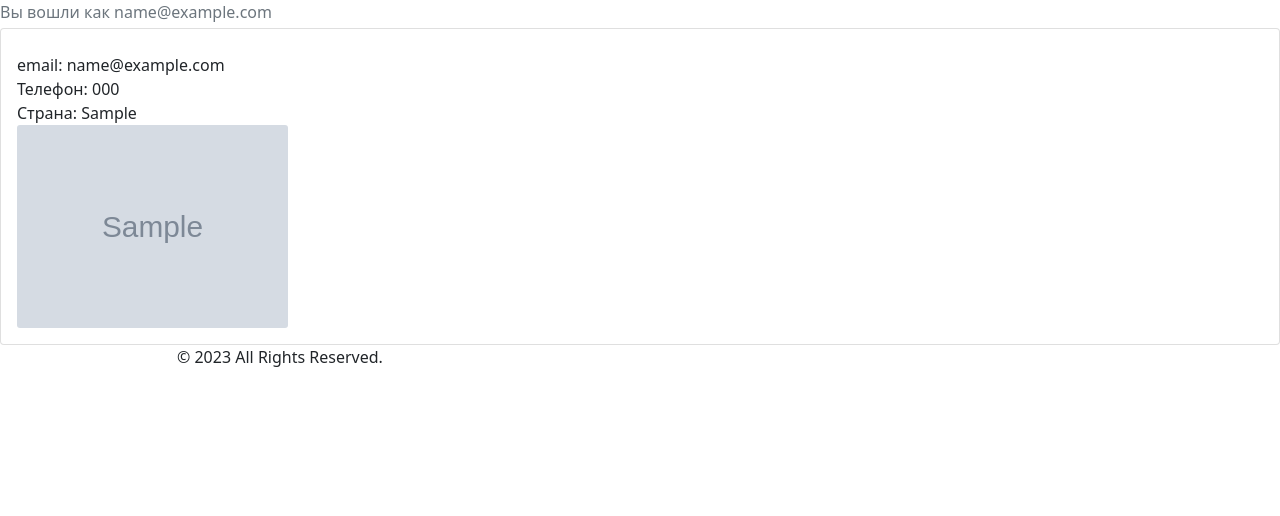
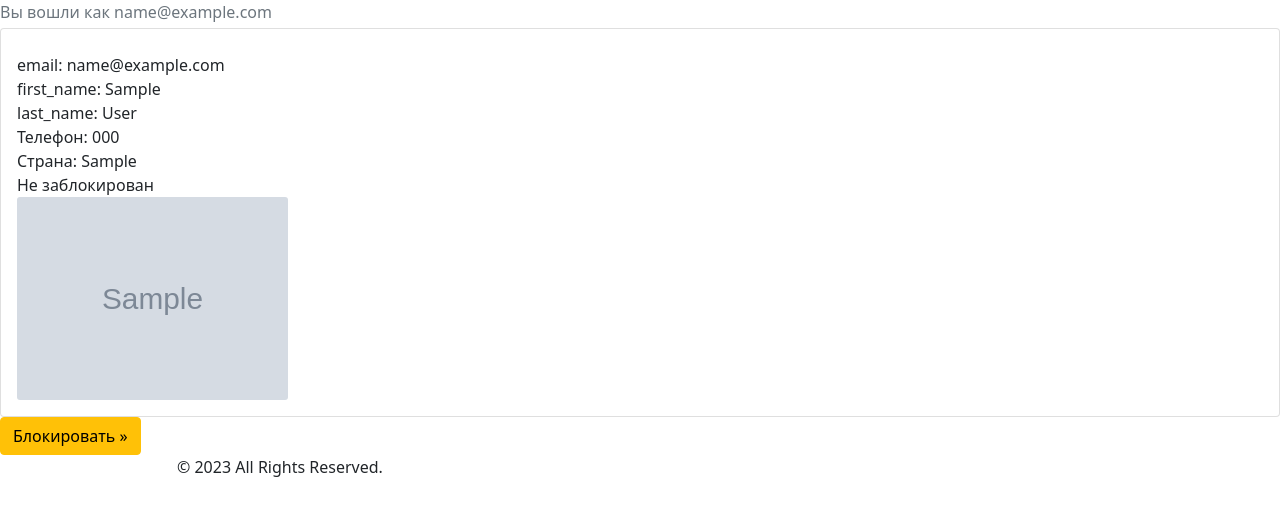
Before and after one commit to fastpostjj/django_curs6, a Django app: page /user_auth/user/1/ in a window 1280 px wide. Shown: the part 56-572 px from the top of the page. Run offline with Django 4.2, Linux system fonts and the light colour scheme; a user stored in the database is signed in; tables that the repository leaves empty hold one stand-in row (values such as "Sample post"); grey boxes marked "Sample" are stand-in pictures; parts of the project's set-up code (start-up, migrations or seed data) failed here and were passed over; some libraries are stand-ins or nearby versions.

Commit message:
added is_blocked for user

```diff
--- a/mailing/templates/mailing/includes/inc_menu.html
+++ b/mailing/templates/mailing/includes/inc_menu.html
@@ -35,7 +35,7 @@
         <a class="nav-link" href={% url "user_auth:profile" %}>Профиль</a>
       </li>
   {% endif %}
-  {% if user.is_superuser %}
+  {% if user.is_superuser or  user.is_staff %}
       <li class="nav-item">
         <a class="nav-link" href={% url "user_auth:users" %}>Пользователи</a>
       </li>
--- a/user_auth/models.py
+++ b/user_auth/models.py
@@ -8,8 +8,9 @@ class User(AbstractUser):
     username = None
     email = models.EmailField(unique=True, verbose_name='почта')
     phone = models.CharField(max_length=35, verbose_name='телефон', **NULLABLE)
-    avatar = models.ImageField(upload_to='users_auth/', verbose_name='аватар', **NULLABLE)
+    avatar = models.ImageField(upload_to='user_auth/', verbose_name='аватар', **NULLABLE)
     country = models.CharField(max_length=150, verbose_name='страна', **NULLABLE)
+    is_blocked = models.BooleanField(verbose_name="заблокирован", default=False)
 
     USERNAME_FIELD = 'email'
     REQUIRED_FIELDS = []
--- a/user_auth/templates/user_auth/includes/user.html
+++ b/user_auth/templates/user_auth/includes/user.html
@@ -10,8 +10,11 @@
 
         <a href="{% url 'mailing:mailing' object.pk %}" >{{ object.name }}</a></h5>
         <p class="card-text mb-auto">email: {{ object.email }}</p>
+        <p class="card-text mb-auto">first_name: {{ object.first_name }}</p>
+        <p class="card-text mb-auto">last_name: {{ object.last_name }}</p>
         <p class="card-text mb-auto">Телефон: {{ object.phone }}</p>
         <p class="card-text mb-auto">Страна: {{ object.country }}</p>
+        <p class="card-text mb-auto"> {% if object.is_blocked %} Заблокирован {% else %} Не заблокирован {% endif %}</p>
         <div class="col-md-4">
             <img
             {% if  object.avatar %}
--- a/user_auth/templates/user_auth/user_detail.html
+++ b/user_auth/templates/user_auth/user_detail.html
@@ -3,9 +3,7 @@
     {% include 'user_auth/includes/user.html' %}
 
    <!-- <a class="btn btn-warning" href={% url 'mailing:mailing_update' object.pk %}>Изменить &raquo;</a>-->
-   <!-- <a href="{% url 'mailing:toggle_activity_mailing' object.pk %}">-->
-   <!-- class="btn btn-warning float-rigth">{% if object.is_active %}Деактивировать{% else %}Активировать{% endif %} &raquo; -->
-   <!-- </a>-->
-   <!-- <a class="btn btn-danger" href={% url 'mailing:mailing_delete' object.pk %}>Удалить &raquo;</a> -->
+   <a href="{% url 'user_auth:toggle_activity_user' object.pk %}"
+   a class="btn btn-warning float-rigth">{% if object.is_blocked %}Разблокировать{% else %}Блокировать{% endif %} &raquo; </a>
 
 {% endblock content %}
--- a/user_auth/urls.py
+++ b/user_auth/urls.py
@@ -4,7 +4,7 @@ from user_auth.apps import UserAuthConfig
 from user_auth.views import UserForgotPasswordView, UserRegisterView, \
     ProfileUpdateView, RegisterView, generate_new_password, \
     UserPasswordResetConfirmView, EmailConfirmationSentView, UserConfirmEmailView, EmailConfirmedView, \
-    EmailConfirmationFailedView, UsersListView, UserDetailView, UsersDraftListView
+    EmailConfirmationFailedView, UsersListView, UserDetailView, UsersDraftListView, Toggle_Activity_User
 
 app_name = UserAuthConfig.name
 
@@ -16,6 +16,7 @@ urlpatterns = [
     path('users/', UsersListView.as_view(), name='users'),
     path('users_drafts/', UsersDraftListView.as_view(), name='users_drafts'),
     path('user/<int:pk>/', UserDetailView.as_view(), name='user'),
+    path('user/toggle/<int:pk>/', Toggle_Activity_User.as_view(), name='toggle_activity_user'),
 
     path('email-confirmation-sent/', EmailConfirmationSentView.as_view(), name='email_confirmation_sent'),
     path('confirm-email/<str:uidb64>/<str:token>/', UserConfirmEmailView.as_view(), name='confirm_email'),
--- a/user_auth/views.py
+++ b/user_auth/views.py
@@ -10,7 +10,7 @@ from django.contrib.messages.views import SuccessMessageMixin
 from django.contrib.sites.shortcuts import get_current_site
 from django.core.exceptions import PermissionDenied
 from django.core.mail import send_mail
-from django.shortcuts import render, redirect
+from django.shortcuts import render, redirect, get_object_or_404
 from django.urls import reverse_lazy, reverse
 from django.utils.encoding import force_bytes
 from django.utils.http import urlsafe_base64_encode, urlsafe_base64_decode
@@ -38,7 +38,7 @@ class UsersListView(LoginRequiredMixin, generic.ListView):
     }
     def get_queryset(self):
         queryset = super().get_queryset()
-        queryset = queryset.filter(is_active=True).order_by('email', 'phone', 'is_active')
+        queryset = queryset.filter(is_active=True, is_blocked=False).order_by('email', 'phone', 'is_active')
         return queryset
 
 class UsersDraftListView(LoginRequiredMixin, generic.ListView):
@@ -49,8 +49,18 @@ class UsersDraftListView(LoginRequiredMixin, generic.ListView):
     }
     def get_queryset(self):
         queryset = super().get_queryset()
-        queryset = queryset.filter(is_active=False).order_by('email', 'phone', 'is_active')
+        queryset = queryset.filter(is_active=True, is_blocked=True).order_by('email', 'phone', 'is_active')
         return queryset
+
+class Toggle_Activity_User(View):
+    def get(request, *args, pk, **kwargs):
+        user = get_object_or_404(User, pk=pk)
+        if user.is_blocked:
+            user.is_blocked = False
+        else:
+            user.is_blocked = True
+        user.save()
+        return redirect(reverse('user_auth:user', args=[user.pk]))
 
 class UserIsNotAuthenticated(UserPassesTestMixin):
     """Миксин для запрета регистрации авторизованных юзеров"""
```
Also changed, not shown: user_auth/admin.py (+6 -7 lines), media/blog/pion.jpg (added), media/user_auth/Astilba.jpg (renamed from users_auth/Astilba.jpg), media/user_auth/gamak.jpg (renamed from users_auth/gamak.jpg), media/user_auth/pion.jpg (renamed from users_auth/pion.jpg), media/users_auth/gamak.jpg (deleted), user_auth/migrations/0002_user_is_blocked_alter_user_avatar.py (added).
